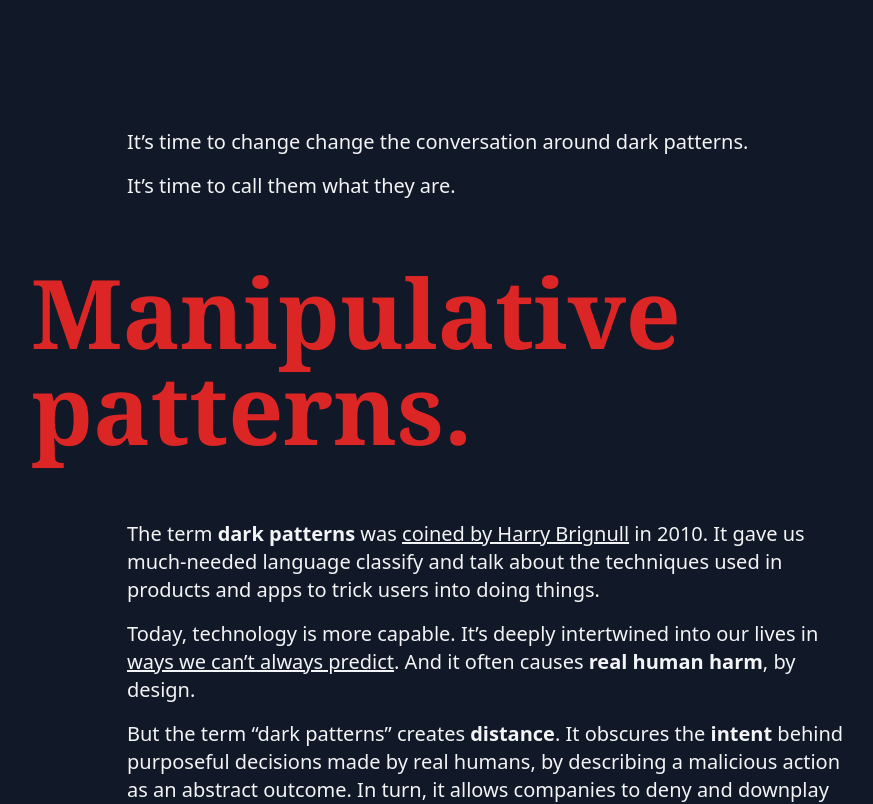
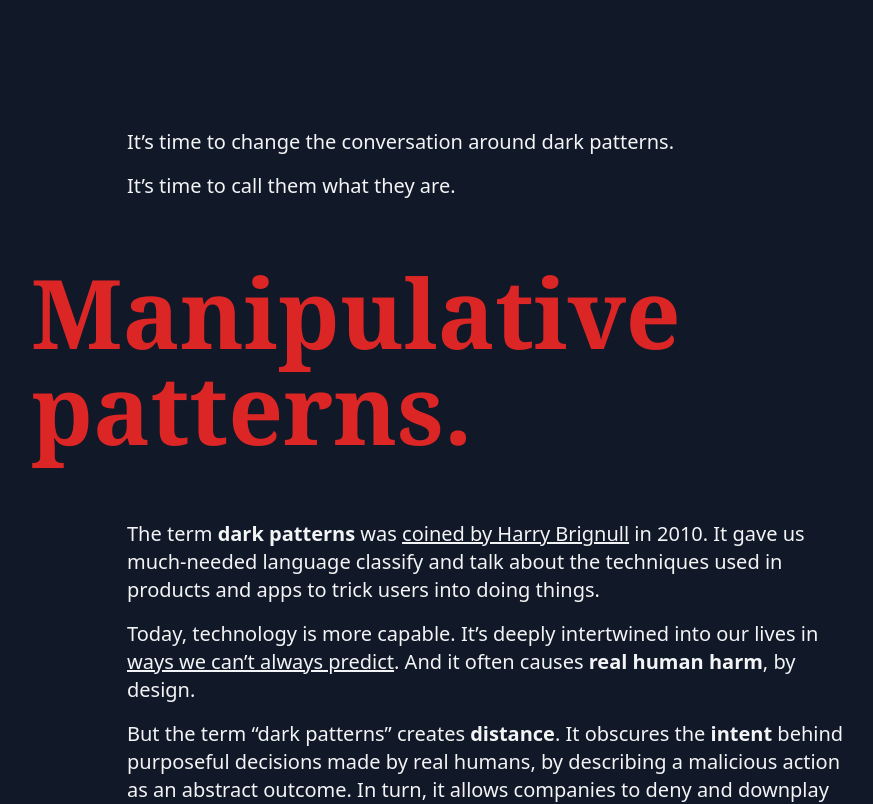
Before and after one commit to quinnkeast/malicious-patterns, a Next.js app: page / in a window 1280 px wide. Shown: the top 804 px of the page, without its empty margins (145-1018 px from the left). Built offline with nearby package versions, Linux system fonts and the light colour scheme.

Commit message:
Fix double word

```diff
--- a/pages/index.js
+++ b/pages/index.js
@@ -19,9 +19,7 @@ export default function Home() {
 
       <main>
         <div className="container max-w-screen-md mx-auto mt-16 md:mt-32 mb-12 px-4">
-          <p>
-            It’s time to change change the conversation around dark patterns.
-          </p>
+          <p>It’s time to change the conversation around dark patterns.</p>
           <p>It’s time to call them what they are.</p>
           <h1 className="text-3xl md:text-8xl text-red-600 font-serif my-8 md:my-16 leading-none font-semibold lg:-ml-24">
             Manipulative patterns.
```
